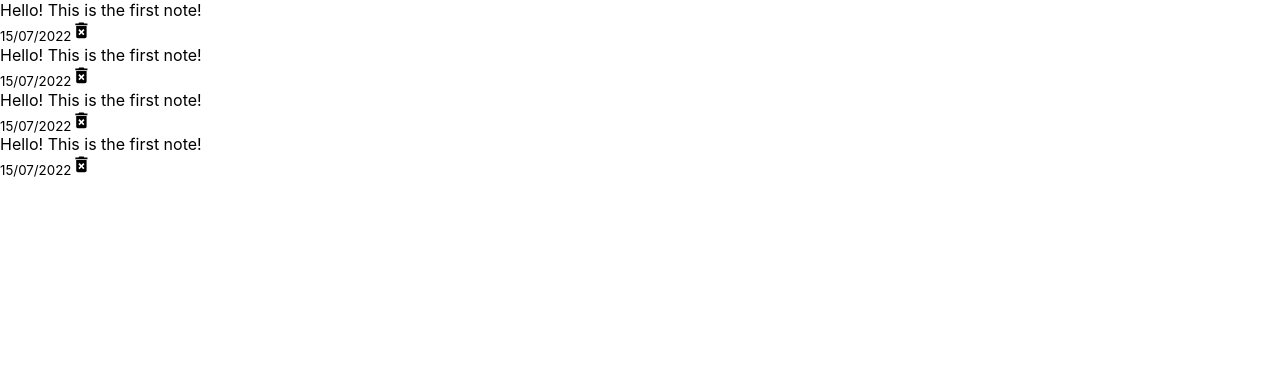
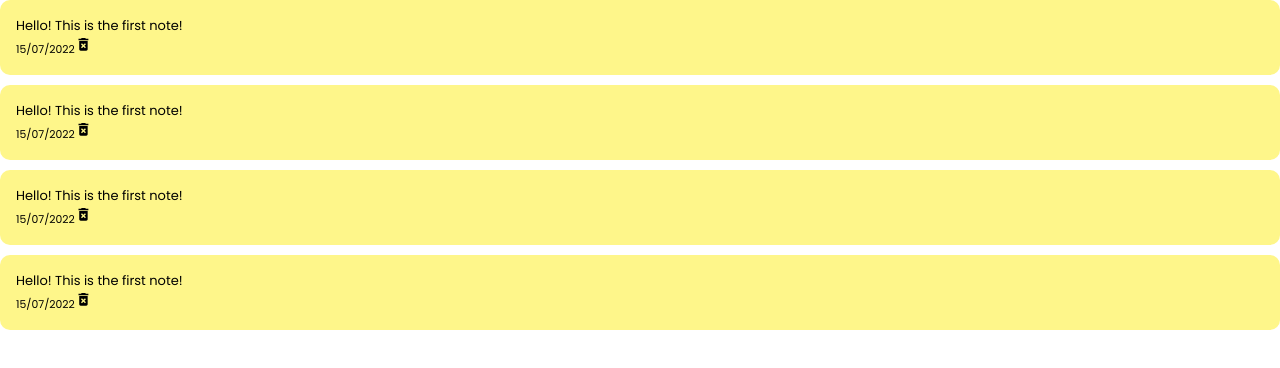
Before and after one commit to gabrielsav/react-notes-app, a JavaScript app: page / in a window 1280 px wide. Shown: the top 368 px of the page. Built offline with nearby package versions, Linux system fonts and the light colour scheme; the HTML template or start-up script is replaced by a standard one.

Commit message:
style: font-family and basic css;

```diff
--- a/src/index.css
+++ b/src/index.css
@@ -1,3 +1,5 @@
+@import url('https://fonts.googleapis.com/css2?family=Poppins&display=swap');
+
 body {
   margin: 0;
   font-family: -apple-system, BlinkMacSystemFont, 'Segoe UI', 'Roboto', 'Oxygen',
@@ -11,3 +13,12 @@ code {
   font-family: source-code-pro, Menlo, Monaco, Consolas, 'Courier New',
     monospace;
 }
+
+.note{
+  background-color: #fef68a;
+  font-family: 'Poppins', sans-serif;
+  font-size: small;
+  margin-bottom: 10px;
+  border-radius: 10px;
+  padding: 1rem;
+}
```
